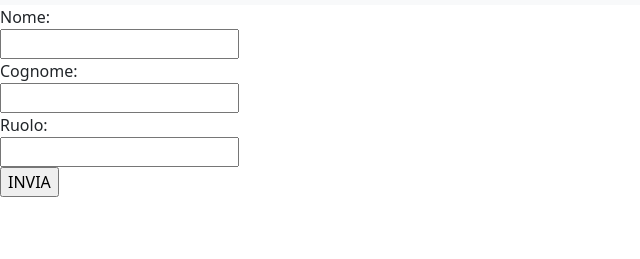
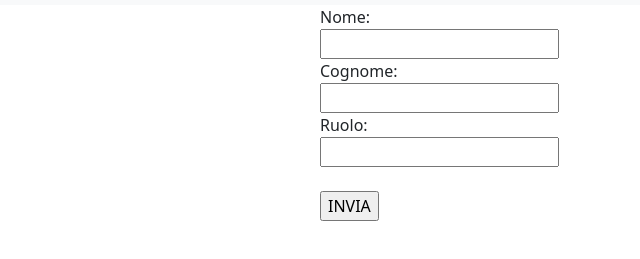
Before and after one commit to farinagabriele/scoker_market, a plain HTML site: page Progetto_Farina_Mercia_Mannoni_Savo/htdocs/nuovo_calciatore.html in a window 1280 px wide. Shown: the part 71-330 px from the top of the page, without its empty margins (0-640 px from the left). Drawn offline with nearby package versions, Linux system fonts and the light colour scheme.

Commit message:
Nuovo_calciatore Staccare button dalla TextField

```diff
--- a/Progetto_Farina_Mercia_Mannoni_Savo/htdocs/nuovo_calciatore.html
+++ b/Progetto_Farina_Mercia_Mannoni_Savo/htdocs/nuovo_calciatore.html
@@ -42,14 +42,14 @@
         </div>
       </nav>
     </header>
-    <form>
+      <form class="centered">
         <label for="nome">Nome:</label><br>
         <input type="text" id="nome" name="nome"><br>
         <label for="cognome">Cognome:</label><br>
         <input type="text" id="cognome" name="cognome"><br>
         <label for="ruolo">Ruolo:</label><br>
-    <input type="text" id="ruolo" name="ruolo"><br>
-    <input type="button" value="INVIA"">
+        <input type="text" id="ruolo" name="ruolo"><br><br>
+        <input type="button" value="INVIA">
       </form>
   </body>
 </html>
```
Lines whose indentation alone changed are shown as unchanged.
